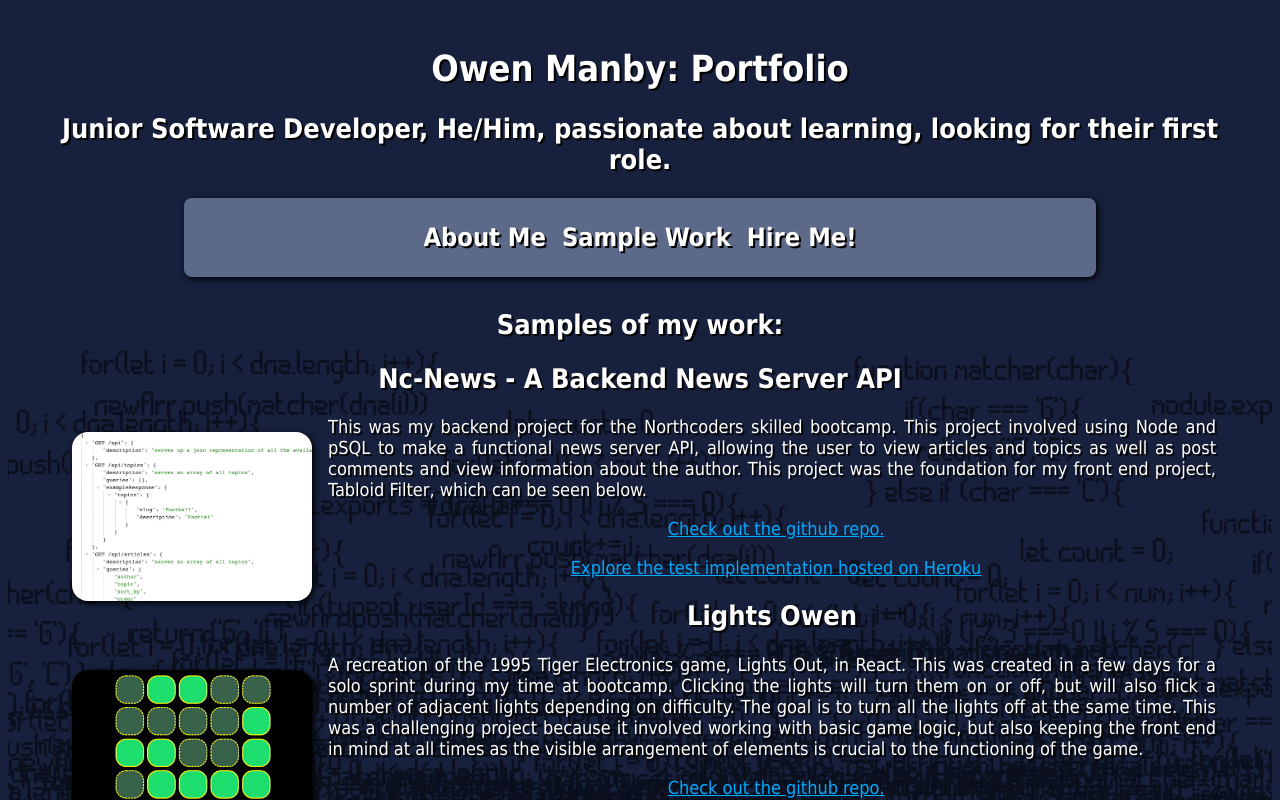
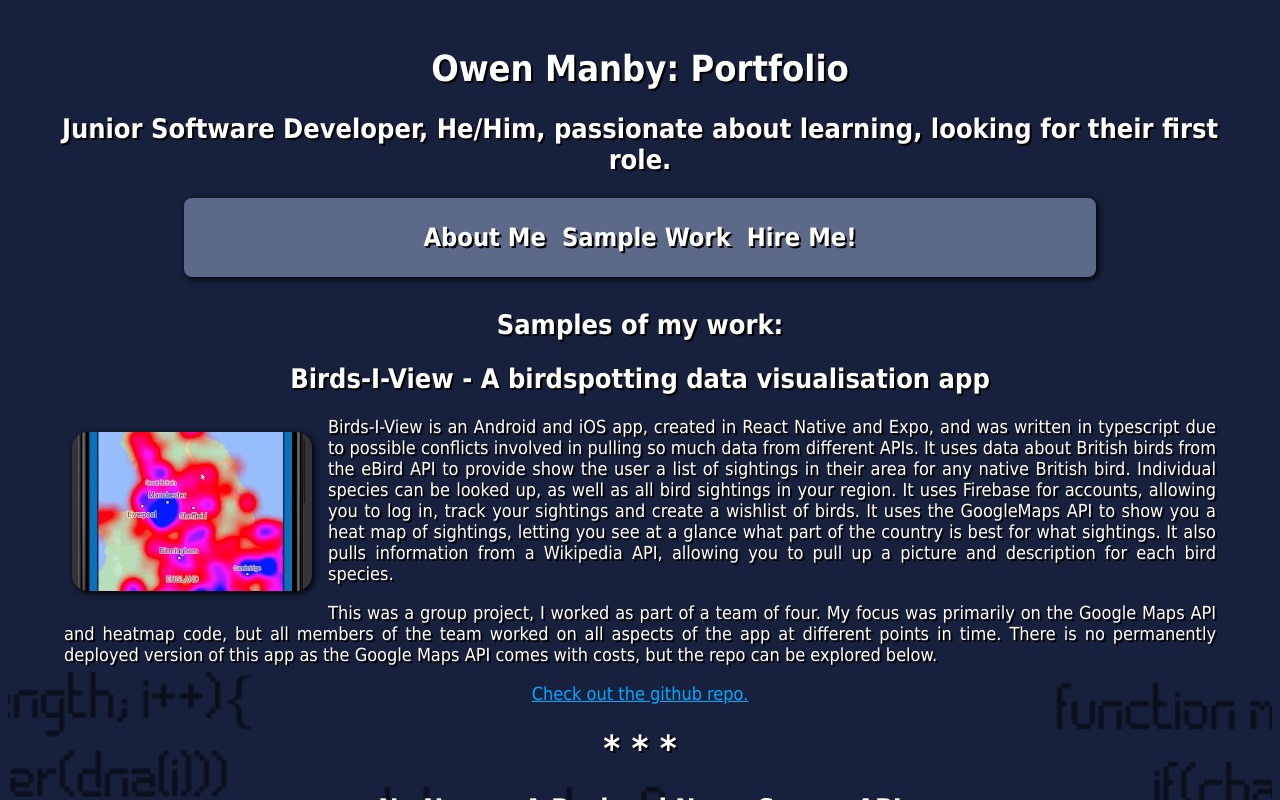
Before and after one commit to OwenPortfolio/OwenPortfolio.github.io, a React (Create React App) app: page / in a window 1280 px wide. Both pictures are taken after a click on the element "Sample Work". Shown: the top 800 px of the page. Built offline with nearby package versions, Linux system fonts and the light colour scheme.

Commit message:
update content

```diff
--- a/package.json
+++ b/package.json
@@ -1,7 +1,7 @@
 {
   "name": "portfolio-site",
   "version": "0.1.0",
-  "homepage":"https://OwenPortfolio.github.io",
+  "homepage": "https://OwenPortfolio.github.io/portfolio-site",
   "private": true,
   "dependencies": {
     "@testing-library/jest-dom": "^5.16.4",
--- a/src/components/Samples.jsx
+++ b/src/components/Samples.jsx
@@ -1,24 +1,41 @@
 import lights from '../images/lights.gif';
 import ncNews from '../images/ncNews.png';
+import tabloid from '../images/tabloidFilter.png';
+import birds2 from '../images/birds2.png';
 
 const Samples = () =>{
     return (
         <>
         <div className='content' id='Samples'>
             <h2>Samples of my work:</h2>
+            <h2>Birds-I-View - A birdspotting data visualisation app</h2>
+            <img className='samplePics' id='birds2' src={birds2} alt='an app showing a heatmap of bird sightings across the'></img>
+            <p>Birds-I-View is an Android and iOS app, created in React Native and Expo, and was written in typescript due to possible conflicts involved in pulling so much data from different APIs. It uses data about British birds from the eBird API to provide show the user a list of sightings in their area for any native British bird. Individual species can be looked up, as well as all bird sightings in your region. It uses Firebase for accounts, allowing you to log in, track your sightings and create a wishlist of birds. It uses the GoogleMaps API to show you a heat map of sightings, letting you see at a glance what part of the country is best for what sightings. It also pulls information from a Wikipedia API, allowing you to pull up a picture and description for each bird species.
+            </p>
+            <p>This was a group project, I worked as part of a team of four. My focus was primarily on the Google Maps API and heatmap code, but all members of the team worked on all aspects of the app at different points in time. There is no permanently deployed version of this app as the Google Maps API comes with costs, but the repo can be explored below.</p>
+            <a href='https://github.com/ajknowlden1/birds-i-view'>Check out the github repo.</a>
+            <h1>* * *</h1>
             <h2>Nc-News - A Backend News Server API</h2>
             <img className='samplePics' id='ncNewsPic' src={ncNews} alt='a small clipping of API json output from a news server'></img>
             <p>This was my backend project for the Northcoders skilled bootcamp. This project involved using Node and pSQL to make a functional news server API, allowing the user to view articles and topics as well as post comments and view information about the author. This project was the foundation for my front end project, Tabloid Filter, which can be seen below.</p>
             <a href='https://github.com/OwenPortfolio/be-nc-news'>Check out the github repo.</a>
             <p></p>
             <a href='https://owen-news.herokuapp.com/api'>Explore the test implementation hosted on Heroku</a>
+            <h1>* * *</h1>
+            <h2>Tabloid Filter - News Server Front-End</h2>
+            <img className='samplePics' id='tabloid' src={tabloid} alt='a news site displaying a short article and a display comments button'></img>
+            <p>Tabloid Filter was my front end project and one of the last big pieces of solo work I did for the bootcamp before our final project as a team. This was the project where I really started to find my feet with software development, and gain a little more confidence with making more ambitious choices. I was particularly pleased with choices made around displaying comments and hiding articles while the comment is displayed so that the styling remained clean and presentable on mobile.</p>
+            <a href='https://github.com/OwenPortfolio/FE-nc-news'>Check out the github repo.</a>
             <p></p>
+            <a href='https://tabloid-filter.herokuapp.com/'>Explore the test implementation hosted on Heroku</a>
+            <h1>* * *</h1>
             <h2>Lights Owen</h2>
             <img className='samplePics' id='lightsPic' src={lights} alt='an animation of the games lights out being played'></img>
             <p>A recreation of the 1995 Tiger Electronics game, Lights Out, in React. This was created in a few days for a solo sprint during my time at bootcamp. Clicking the lights will turn them on or off, but will also flick a number of adjacent lights depending on difficulty. The goal is to turn all the lights off at the same time. This was a challenging project because it involved working with basic game logic, but also keeping the front end in mind at all times as the visible arrangement of elements is crucial to the functioning of the game.</p>
             <a href='https://github.com/OwenPortfolio/lights-out'>Check out the github repo.</a>
             <p></p>
             <a href='https://lights-owen.herokuapp.com/'>Play the game for yourself!</a>
+            <p></p>
         </div>
         </>
     )
--- a/src/index.css
+++ b/src/index.css
@@ -52,13 +52,12 @@ p {
 }
 
 .samplePics{
-  float:left;
+  float: left;
   border-radius: 1rem;
   margin: 1rem;
-  max-width: 10rem;
+  max-width: 8rem;
   filter: drop-shadow(2px 2px 3px rgb(0,0,0))
 }
-
 .About {
   margin: 2rem;
 }
@@ -85,5 +84,6 @@ code {
 
 .samplePics{
   max-width: 15rem;
+  max-height: 20rem;
 }
 }
```
Also changed, not shown: src/images/birds2.png (added), src/images/tabloidFilter.png (added).
